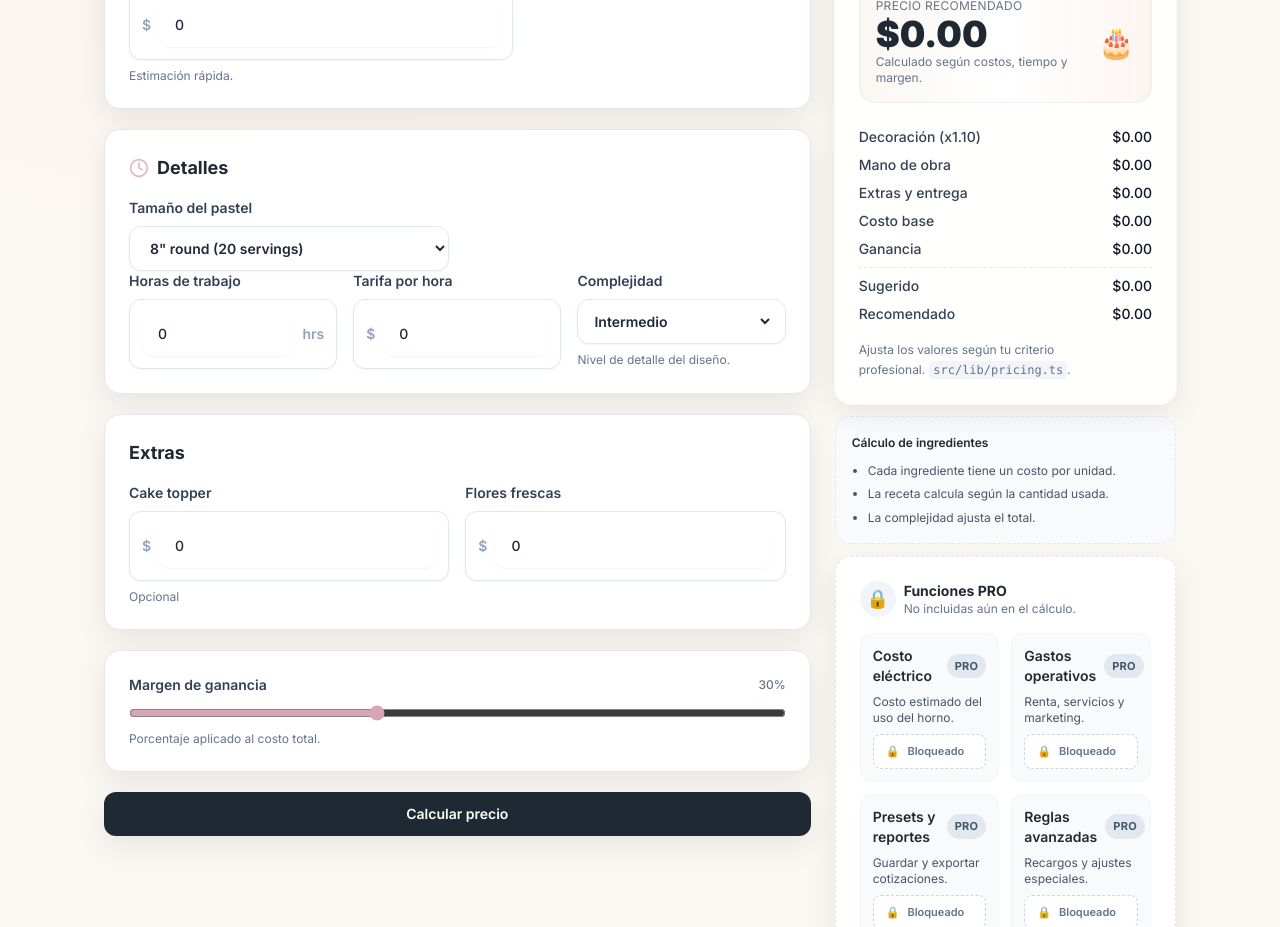
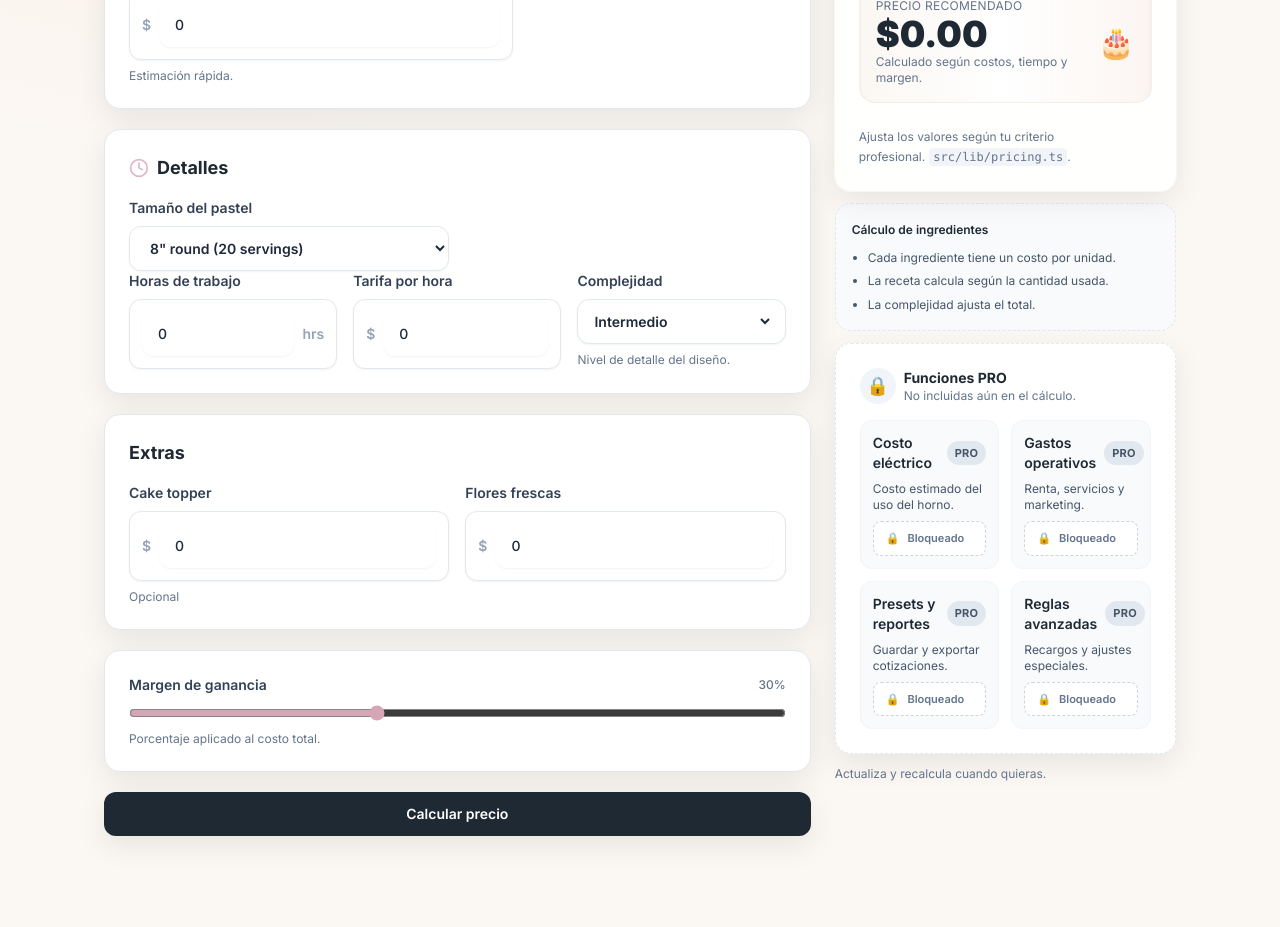
Before and after one commit to vcrs86/cake-pricing-app, a Next.js app: page / in a window 1280 px wide. Shown: the part 880-1807 px from the top of the page. After the commit the page ends 1764 px from the top, so only its background shows below. Built offline with nearby package versions, Linux system fonts and the light colour scheme.

Commit message:
Update ResultCard.tsx

```diff
--- a/src/components/ResultCard.tsx
+++ b/src/components/ResultCard.tsx
@@ -54,17 +54,56 @@ export function ResultCard({
       value={`$${pricing.ingredientsCost.toFixed(2)}`}
     />
   ) : null}
+
+  {pricing.decorationAndLabor > 0 ? (
     <Row
       label={`${copy.resultCard.rows.decoration} (x${pricing.complexityMultiplier.toFixed(2)})`}
       value={`$${pricing.decorationAndLabor.toFixed(2)}`}
     />
-        <Row label={copy.resultCard.rows.laborOnly} value={`$${pricing.laborCost.toFixed(2)}`} />
-        <Row label={copy.resultCard.rows.extrasDelivery} value={`$${(pricing.extrasCost + pricing.deliveryFee).toFixed(2)}`} />
-        <Row label={copy.resultCard.rows.baseCost} value={`$${pricing.baseCost.toFixed(2)}`} />
-        <Row label={copy.resultCard.rows.profit} value={`$${pricing.profitAmount.toFixed(2)}`} />
+  ) : null}
+
+  {pricing.laborCost > 0 ? (
+    <Row
+      label={copy.resultCard.rows.laborOnly}
+      value={`$${pricing.laborCost.toFixed(2)}`}
+    />
+  ) : null}
+
+  {pricing.extrasCost + pricing.deliveryFee > 0 ? (
+    <Row
+      label={copy.resultCard.rows.extrasDelivery}
+      value={`$${(pricing.extrasCost + pricing.deliveryFee).toFixed(2)}`}
+    />
+  ) : null}
+
+  {pricing.baseCost > 0 ? (
+    <Row
+      label={copy.resultCard.rows.baseCost}
+      value={`$${pricing.baseCost.toFixed(2)}`}
+    />
+  ) : null}
+
+  {pricing.profitAmount > 0 ? (
+    <Row
+      label={copy.resultCard.rows.profit}
+      value={`$${pricing.profitAmount.toFixed(2)}`}
+    />
+  ) : null}
+
+  {(pricing.suggestedMinimum > 0 || pricing.recommendedPrice > 0) ? (
+    <>
       <hr className="my-3 border-dashed" />
-        <Row label={copy.resultCard.rows.suggested} value={`$${pricing.suggestedMinimum.toFixed(2)}`} />
-        <Row label={copy.resultCard.rows.recommended} value={`$${pricing.recommendedPrice.toFixed(2)}`} />
+      <Row
+        label={copy.resultCard.rows.suggested}
+        value={`$${pricing.suggestedMinimum.toFixed(2)}`}
+      />
+      <Row
+        label={copy.resultCard.rows.recommended}
+        value={`$${pricing.recommendedPrice.toFixed(2)}`}
+      />
+    </>
+  ) : null}
+
   {pricing.pricePerServing ? (
     <Row
       label={copy.resultCard.rows.perServing}
```
Lines whose indentation alone changed are shown as unchanged.
